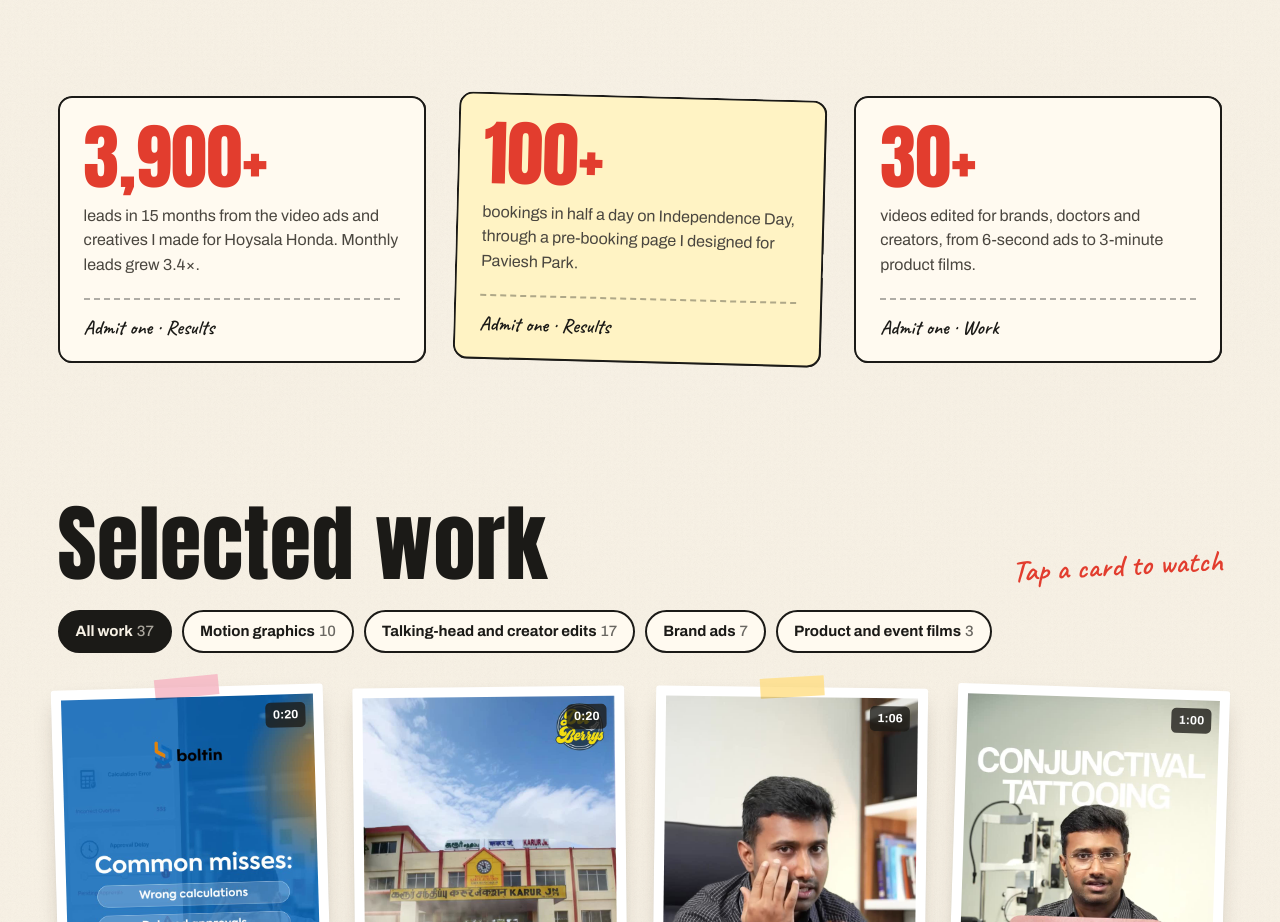
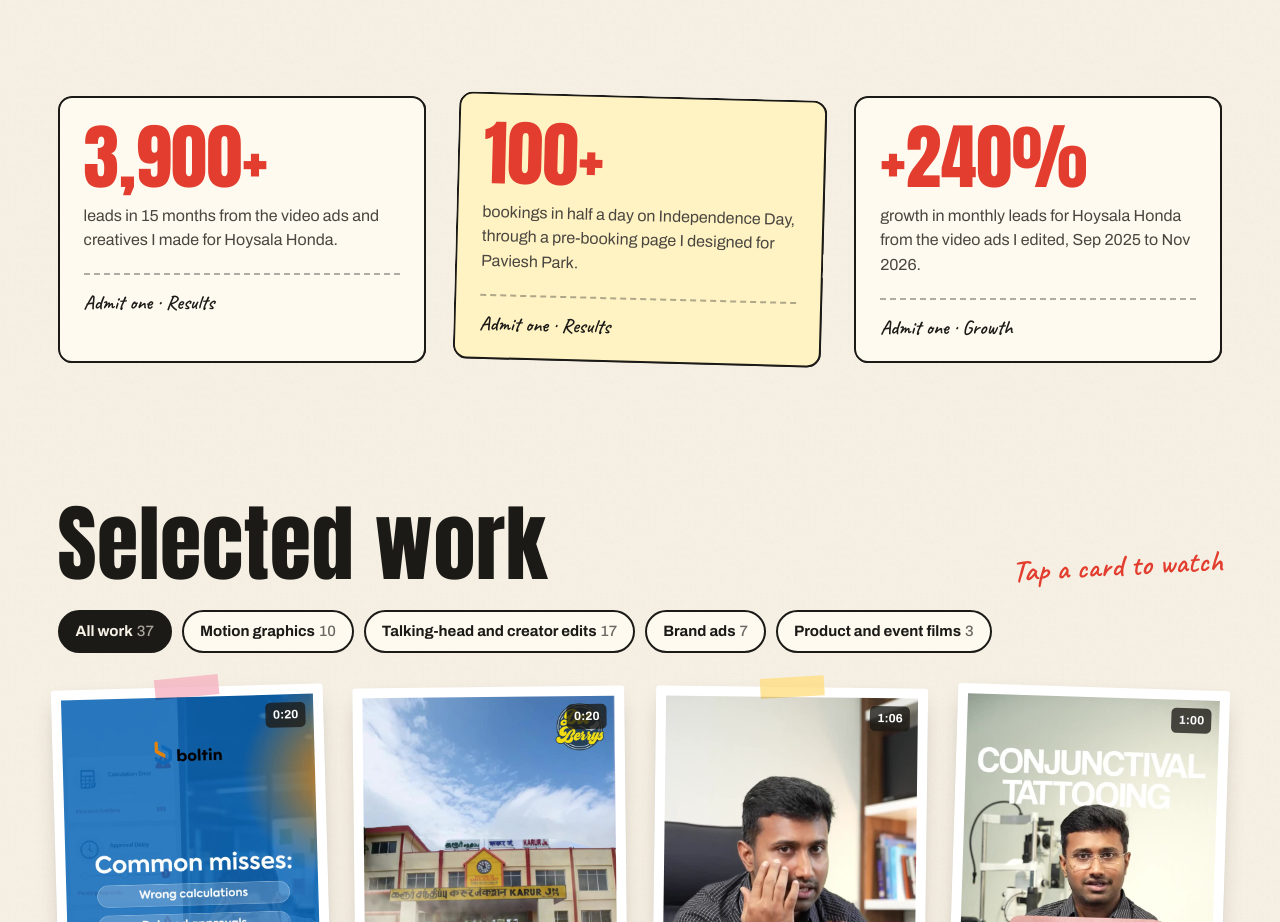
Before and after one commit to logeshprasanth01/logeshprasanth, a plain HTML site: page index.html in a window 1280 px wide. Shown: the part 2000-2922 px from the top of the page. Drawn offline with Linux system fonts and the light colour scheme.

Commit message:
Replace video count ticket with +240% lead growth
Co-Authored-By: Claude Opus 5.5 <noreply@anthropic.com>
Claude-Session: https://claude.ai/code/session_01NpBJsQ1CqJuWZ3q4CzPtAE

```diff
--- a/index.html
+++ b/index.html
@@ -85,7 +85,7 @@
   <section class="tickets" aria-label="Results">
     <article class="ticket">
       <p class="ticket__num">3,900+</p>
-      <p class="ticket__txt">leads in 15 months from the video ads and creatives I made for Hoysala Honda. Monthly leads grew 3.4×.</p>
+      <p class="ticket__txt">leads in 15 months from the video ads and creatives I made for Hoysala Honda.</p>
       <p class="ticket__stub">Admit one · Results</p>
     </article>
     <article class="ticket ticket--tilt">
@@ -94,9 +94,9 @@
       <p class="ticket__stub">Admit one · Results</p>
     </article>
     <article class="ticket">
-      <p class="ticket__num">30+</p>
-      <p class="ticket__txt">videos edited for brands, doctors and creators, from 6-second ads to 3-minute product films.</p>
-      <p class="ticket__stub">Admit one · Work</p>
+      <p class="ticket__num">+240%</p>
+      <p class="ticket__txt">growth in monthly leads for Hoysala Honda from the video ads I edited, Sep 2025 to Nov 2026.</p>
+      <p class="ticket__stub">Admit one · Growth</p>
     </article>
   </section>
 
```
